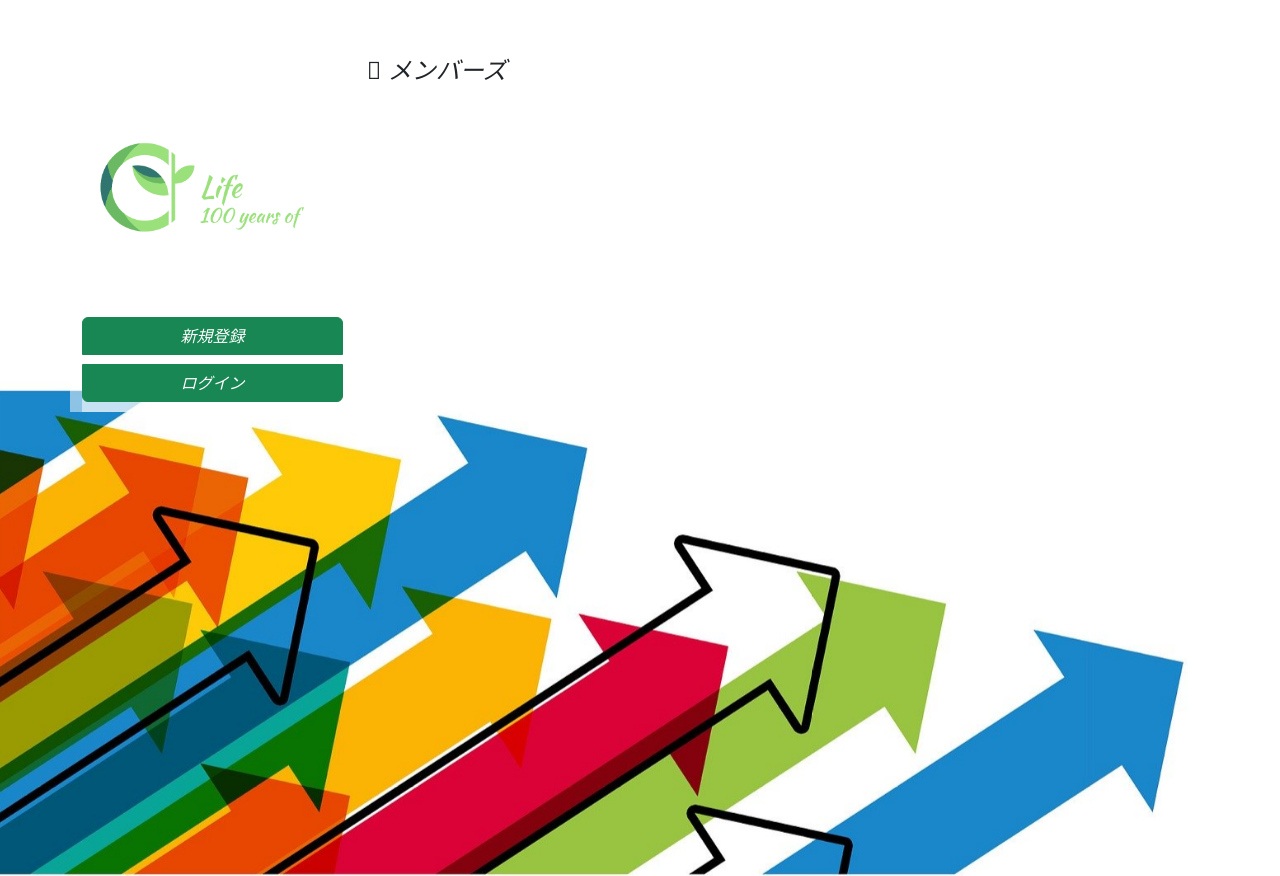
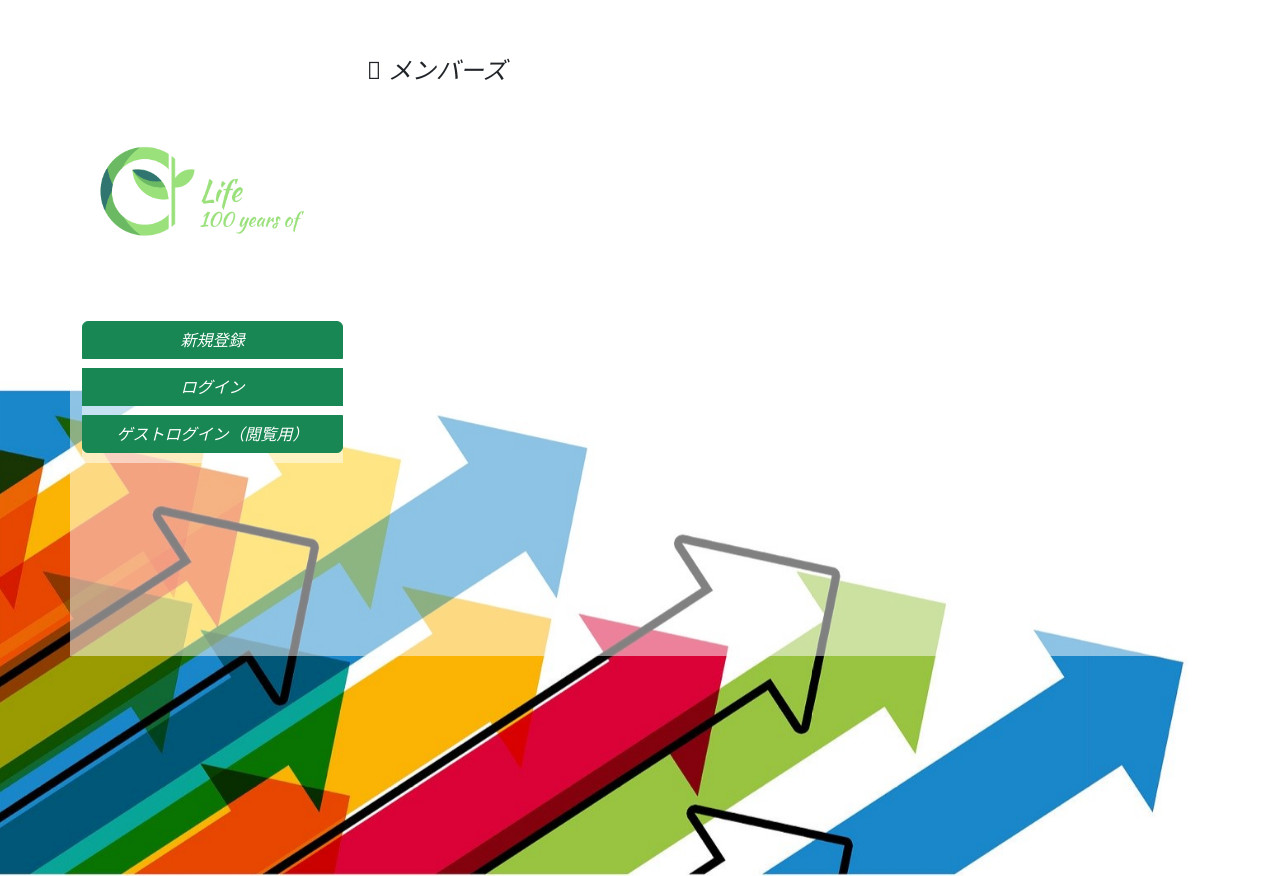
Before and after one commit to taku-WC/100-years-of-life, a Rails app: page /users in a window 1280 px wide. Run offline with Rails 7, Linux system fonts and the light colour scheme; style sheets or scripts are compiled from the project's sources; parts of the project's set-up code (start-up, migrations or seed data) failed here and were passed over; some libraries are stand-ins or nearby versions.

Commit message:
guest-login

```diff
--- a/app/assets/stylesheets/application.scss
+++ b/app/assets/stylesheets/application.scss
@@ -106,6 +106,7 @@
 .main-content-color{
   background:rgba(255, 255, 255, 0.5);
   padding: 0px;
+  height: 600px;
 }
 .nav-font{
   color: #fff;
@@ -194,7 +195,6 @@
   margin-bottom: 10px;
 }
 section {
-  background:rgba(255, 255, 255, 0.5);
   top: 100px;
 }
 .sidebar {
@@ -202,6 +202,7 @@
   top: 60px;
   background:rgba(255, 255, 255, 0.5);
 }
+
 
 
 // レスポンシブ対応（スマートフォン）
--- a/app/models/user.rb
+++ b/app/models/user.rb
@@ -13,4 +13,10 @@
   # バリデーション
   validates :name, presence: true
   validates :email, presence: true
+
+  def self.guest
+    find_or_create_by!(name: 'ゲスト',  email: 'guest@example.com') do |user|
+      user.password = SecureRandom.urlsafe_base64
+    end
+  end
 end
--- a/app/views/layouts/application.html.erb
+++ b/app/views/layouts/application.html.erb
@@ -40,6 +40,9 @@
                 <% end %>
                 <%= link_to new_user_session_path, class:"btn btn-success nav-item" do %>
                   <i class="fas fa-sign-in-alt nav-font"> ログイン</i>
+                <% end %>
+                <%= link_to users_guest_sign_in_path, class:"btn btn-success nav-item", method: :post do %>
+                  <i class="fas fa-sign-in-alt nav-font"> ゲストログイン（閲覧用）</i>
                 <% end %>
               <% end %>
             </div>
@@ -85,6 +88,9 @@
                 <%= link_to new_user_session_path, class:"btn btn-success nav-item" do %>
                   <i class="fas fa-sign-in-alt nav-font"> ログイン</i>
                 <% end %>
+                <%= link_to users_guest_sign_in_path, class:"btn btn-success nav-item", method: :post do %>
+                  <i class="fas fa-sign-in-alt nav-font"> ゲストログイン（閲覧用）</i>
+                <% end %>
               <% end %>
         </div>
         <div class="col-md-9 main-content-color">
--- a/config/routes.rb
+++ b/config/routes.rb
@@ -1,6 +1,10 @@
 Rails.application.routes.draw do
 
   devise_for :users
+  devise_scope :user do
+    post 'users/guest_sign_in', to: 'users/sessions#new_guest'
+  end
+
   root 'home#top'
   get 'about', to: 'home#about'
 
```
Also changed, not shown: app/controllers/users/confirmations_controller.rb (added, +30 -0 lines), app/controllers/users/omniauth_callbacks_controller.rb (added, +30 -0 lines), app/controllers/users/passwords_controller.rb (added, +34 -0 lines), app/controllers/users/registrations_controller.rb (added, +62 -0 lines), app/controllers/users/sessions_controller.rb (added, +31 -0 lines), app/controllers/users/unlocks_controller.rb (added, +30 -0 lines).
